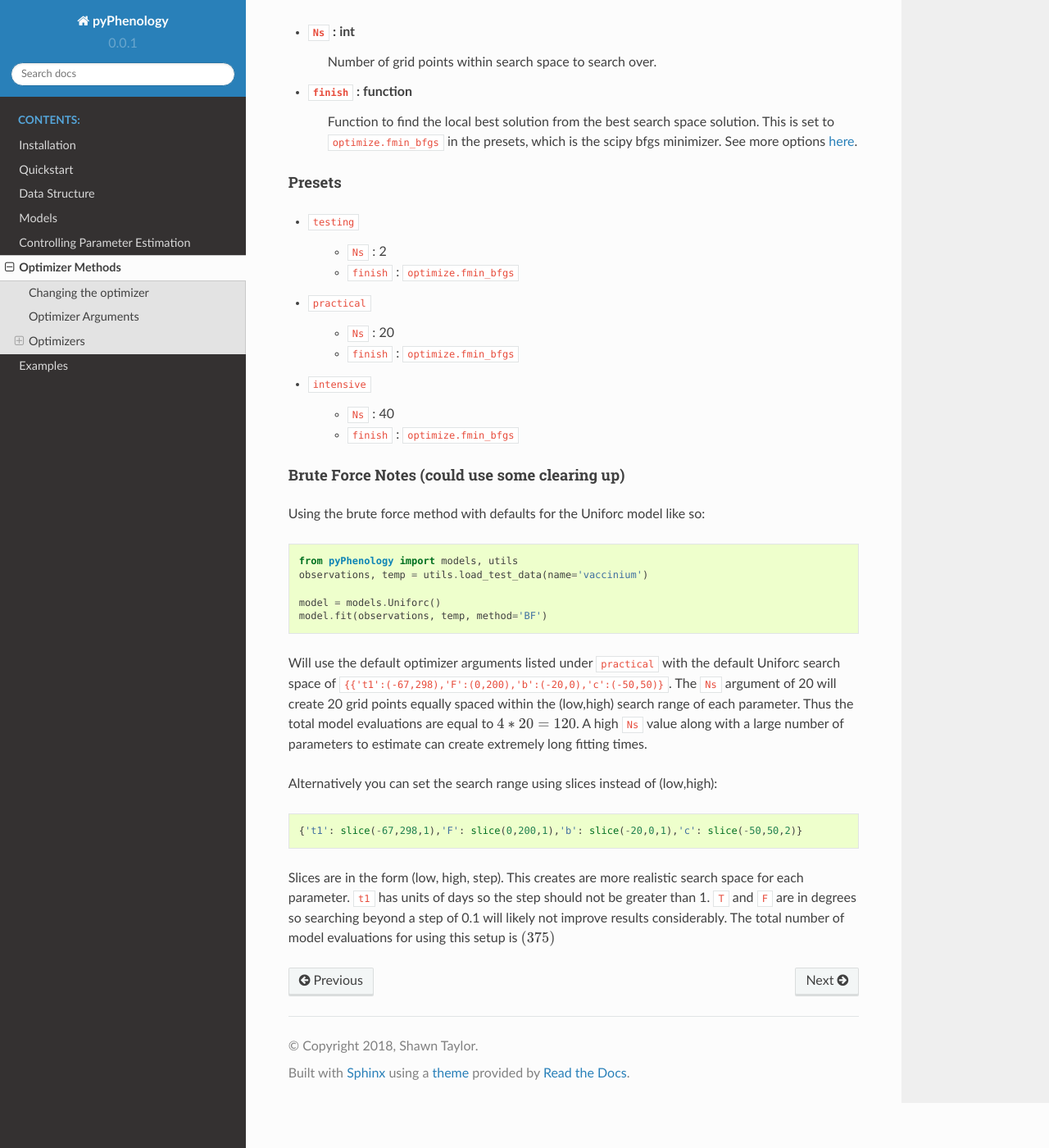
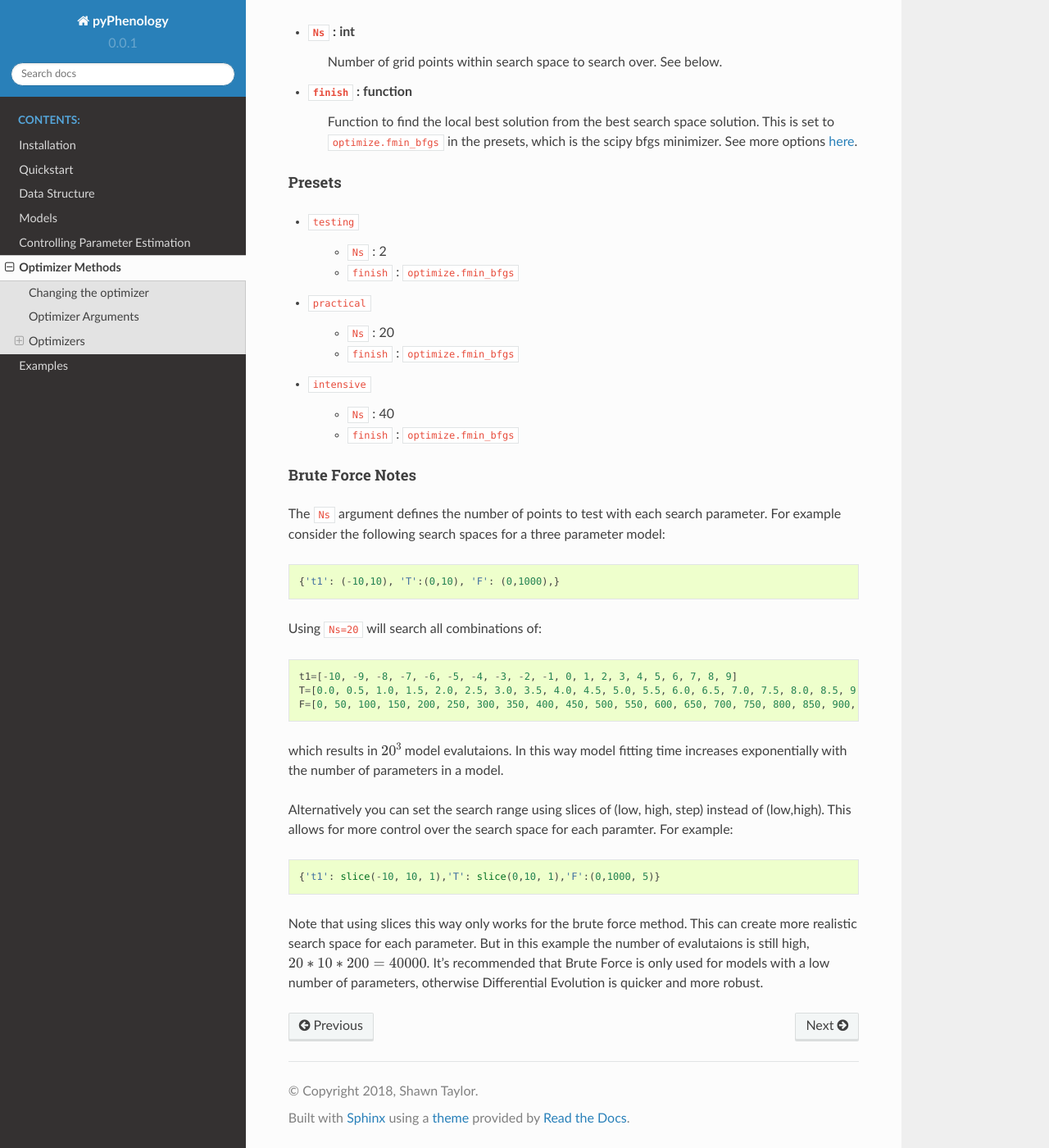
Before and after one commit to sdtaylor/pyPhenology, a Sphinx documentation site: the page built from docs/optimizers.rst, in a window 1280 px wide and 1400 px high, scrolled down 2752 px. Shown: the whole window at 82% size. Built offline with Sphinx 7.4.7 and the Read the Docs theme 2.0.0, drawn with Linux system fonts in a browser that asks for light colours.

Commit message:
notes on brute force slicing

```diff
--- a/docs/optimizers.rst
+++ b/docs/optimizers.rst
@@ -109,7 +111,7 @@ Key Arguments
 See the official documentation for more details
 
 * ``Ns`` : int
-    Number of grid points within search space to search over.
+    Number of grid points within search space to search over. See below.
 * ``finish`` : function
     Function to find the local best solution from the best search space solution. This is set to ``optimize.fmin_bfgs`` in the
     presets, which is the scipy bfgs minimizer. See more options
@@ -133,26 +135,27 @@ Presets
     * ``Ns`` : 40
     * ``finish`` : ``optimize.fmin_bfgs``
 
+Brute Force Notes
+^^^^^^^^^^^^^^^^^
+The ``Ns`` argument defines the number of points to test with each search parameter. For example consider the following search spaces for a
+three parameter model::
 
-Brute Force Notes (could use some clearing up)
-^^^^^^^^^^^^^^^^^
-Using the brute force method with defaults for the Uniforc model like so::
+    {'t1': (-10,10), 'T':(0,10), 'F': (0,1000),}
 
-    from pyPhenology import models, utils
-    observations, temp = utils.load_test_data(name='vaccinium')
+Using ``Ns=20`` will search all combinations of::
 
-    model = models.Uniforc()
-    model.fit(observations, temp, method='BF')
+    t1=[-10, -9, -8, -7, -6, -5, -4, -3, -2, -1, 0, 1, 2, 3, 4, 5, 6, 7, 8, 9]
+    T=[0.0, 0.5, 1.0, 1.5, 2.0, 2.5, 3.0, 3.5, 4.0, 4.5, 5.0, 5.5, 6.0, 6.5, 7.0, 7.5, 8.0, 8.5, 9.0, 9.5]
+    F=[0, 50, 100, 150, 200, 250, 300, 350, 400, 450, 500, 550, 600, 650, 700, 750, 800, 850, 900, 950]
 
-Will use the default optimizer arguments listed under ``practical`` with the default Uniforc search space of  ``{{'t1':(-67,298),'F':(0,200),'b':(-20,0),'c':(-50,50)}``.
-The ``Ns`` argument of 20 will create 20 grid points equally spaced within the (low,high) search range of each parameter. Thus the total model evaluations are
-equal to :math:`4 * 20 = 120`. A high ``Ns`` value along with a large number of parameters to estimate can create extremely long fitting times.
+which results in :math:`20^3` model evalutaions. In this way model fitting time increases exponentially with the number of parameters in a model.
 
+Alternatively you can set the search range using slices of (low, high, step) instead of (low,high). This allows for more control over the search space for
+each paramter. For example::
 
-Alternatively you can set the search range using slices instead of (low,high)::
+     {'t1': slice(-10, 10, 1),'T': slice(0,10, 1),'F':(0,1000, 5)}
 
-     {'t1': slice(-67,298,1),'F': slice(0,200,1),'b': slice(-20,0,1),'c': slice(-50,50,2)}
-
-Slices are in the form (low, high, step). This creates are more realistic search space for each parameter. ``t1`` has units of days so
-the step should not be greater than 1. ``T`` and ``F`` are in degrees so searching beyond a step of 0.1 will likely not improve results
-considerably. The total number of model evaluations for using this setup is :math:`(375)`
+Note that using slices this way only works for the brute force method. This can create more realistic search space for each parameter.
+But in this example the number of evalutaions is still high, :math:`20*10*200=40000`.
+It's recommended that Brute Force is only used for models with a low number of parameters, otherwise Differential Evolution is
+quicker and more robust.
```
Also changed, not shown: other parts of docs/optimizers.rst (+3 -1 lines), docs/control_parameters.rst (+3 -5 lines).
